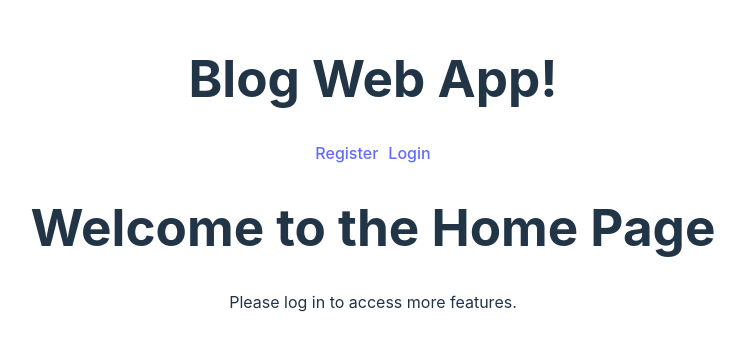
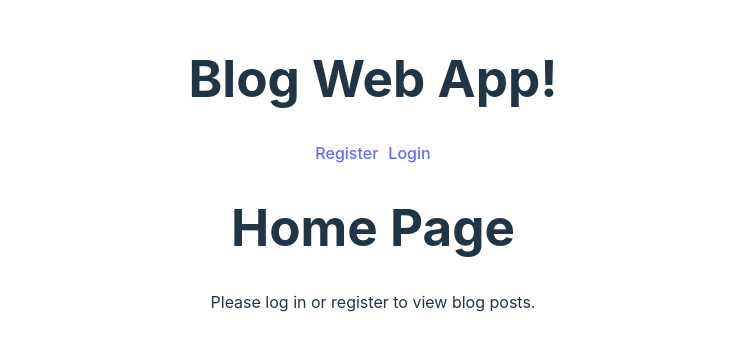
Before and after one commit to guitri-ada/blog-web-app, a React (Vite) app in the folder frontend/: page / in a window 1280 px wide. Shown: the part 227-578 px from the top of the page, without its empty margins (267-1012 px from the left). Built offline with nearby package versions, Linux system fonts and the light colour scheme; no server answers.

Commit message:
change welcome message

```diff
--- a/frontend/src/pages/HomePage.jsx
+++ b/frontend/src/pages/HomePage.jsx
@@ -2,18 +2,17 @@ import React, { useContext } from 'react';
 import AuthContext from '../contexts/AuthContext';
 
 const HomePage = () => {
-  const { isAuthenticated, logout } = useContext(AuthContext);
+  const { isAuthenticated, username } = useContext(AuthContext);
 
   return (
     <div>
-      <h1>Welcome to the Home Page</h1>
+      <h1>Home Page</h1>
       {isAuthenticated ? (
         <>
-          <p>You are logged in!</p>
-          <button onClick={logout}>Logout</button>
+          <p>Welcome, {username}!</p>
         </>
       ) : (
-        <p>Please log in to access more features.</p>
+        <p>Please log in or register to view blog posts.</p>
       )}
     </div>
   );
```
